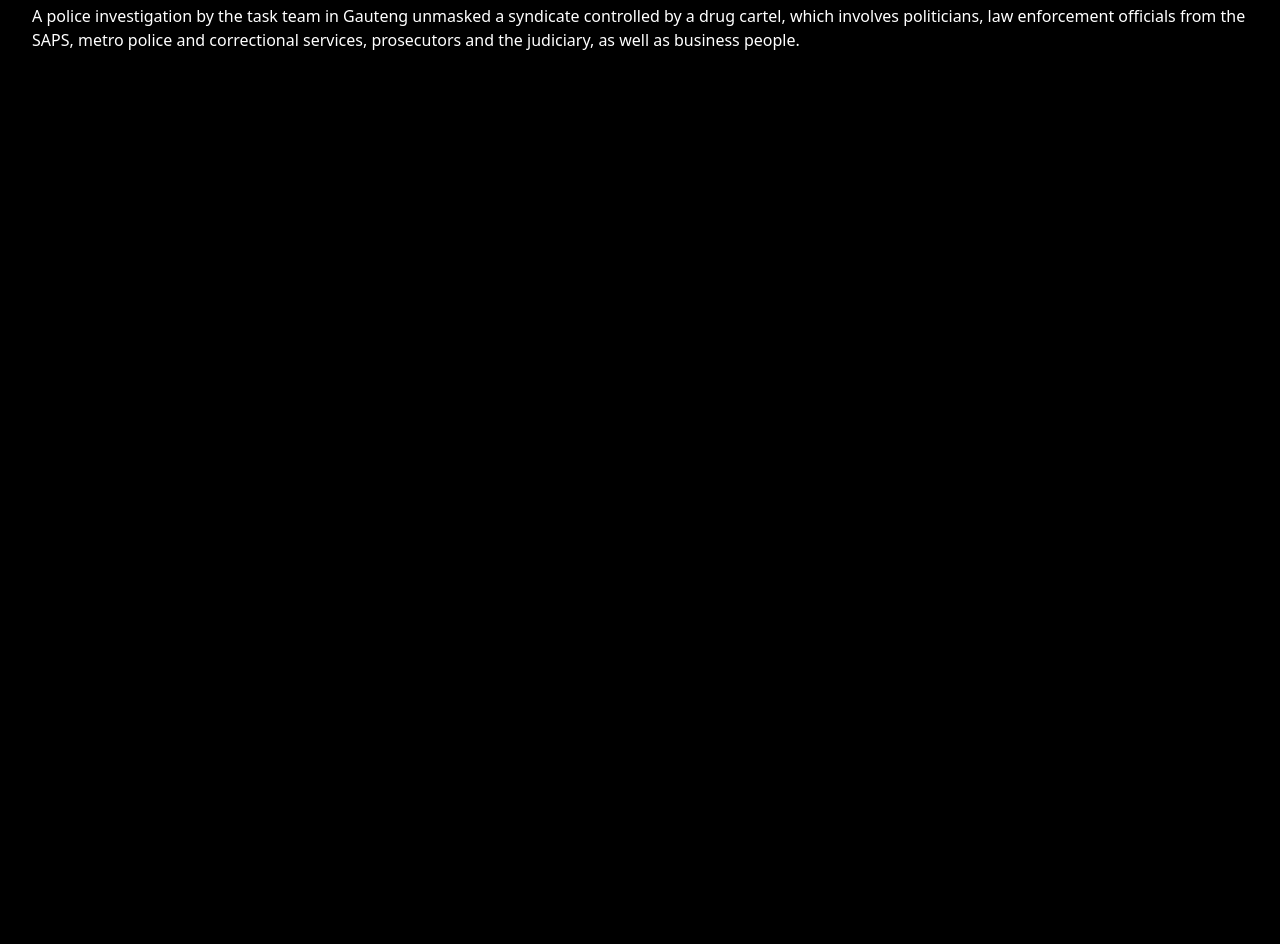
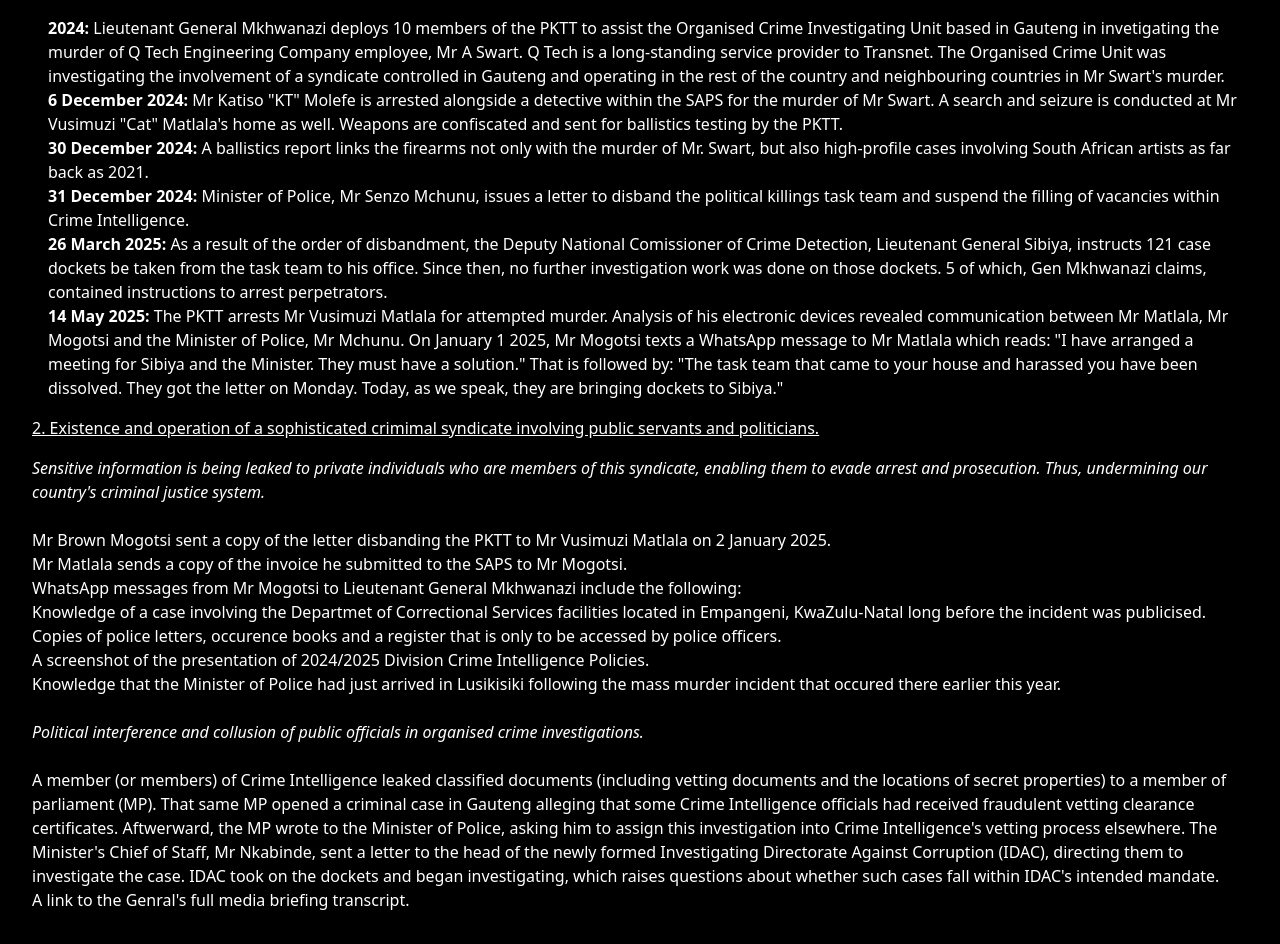
Before and after one commit to makeda-lelozwi/CorruptionTracker-FrontEnd, a React (Vite) app: page /allegations in a window 1280 px wide. Shown: the part 320-1264 px from the top of the page. Before the commit the page ends 800 px from the top, so only its background shows below. Built offline with nearby package versions, Linux system fonts and the light colour scheme.

Commit message:
Gather Lt Gen Mkhwanazi Allegations

```diff
--- a/src/pages/Allegations.jsx
+++ b/src/pages/Allegations.jsx
@@ -6,19 +6,116 @@
         <div className="p-8">
 
             <div className="flex items-center mb-6 justify-center">
-                <h1 className="text-2xl mb-4 ">Allegations made by Lt-Gen Mkhwanazi on 6 July 2025</h1>
+                <h1 className=" mb-4 ">Allegations made by Lieutenant General Mkhwanazi on 6 July 2025</h1>
             </div>
 
-            <p className="mb-6 uppercase text-lg text-pretty">A sophisticated criminal syndicate has infiltrated law enforcement and intelligence structures in South Africa</p>
+            <p className="mb-6 uppercase text-2xl text-pretty">A sophisticated criminal syndicate has infiltrated law enforcement and intelligence structures in South Africa</p>
             <div className="flex flex-col gap-4">
                 <h2 className="underline">1. The Political Killings Task Team Disbandment</h2>
-                <p> The Minister of Police allegedly interfered with sensitive police investigations and colluded with business people, including a murder accused, to disband the Political Killings Task Team based in KwaZulu-Natal.</p>
+                <p className="italic"> The Minister of Police allegedly interfered with sensitive police investigations and colluded with business people, including a murder accused, to disband the Political Killings Task Team based in KwaZulu-Natal.  Lt-Gen Mkhwanazi believes that the PKTT assisting Gauteng Crime Intelligence's investigation of a criminal syndicate led to its disbandment.
+                   <br></br> </p>
 
+                <ul className="ml-4">
+                <li>
+                    <span className="font-bold">
+                         2024:
+                    </span>{" "}
+                    Lieutenant General Mkhwanazi deploys 10 members of the PKTT to assist the Organised Crime Investigating Unit based in Gauteng in invetigating the murder of Q Tech Engineering Company employee, Mr A Swart. Q Tech is a long-standing service provider to Transnet. The Organised Crime Unit was investigating the involvement of a syndicate controlled in Gauteng and operating in the rest of the country and neighbouring countries in Mr Swart's murder.
+
+                    <br></br>
+                    {/*
+                   Those discovered to have been involved in this syndicate include:
+                   <ul>
+                    <li>
+                        Current serving members of parliament
+                    </li>
+                    <li>
+                        Members of the South African Police Service, the Metro Police, and Correctional Services
+                    </li>
+                    <li>
+                        Gauteng provincial prosecutors and members of the Judiciary
+                    </li>
+                    <li>
+                        Business people
+                    </li>
+                   </ul> */}
+                </li>
+                <li>
+                    <span className="font-bold">6 December 2024: </span> Mr Katiso "KT" Molefe is arrested alongside a detective within the SAPS for the murder of Mr Swart.  A search and seizure is conducted at Mr Vusimuzi "Cat" Matlala's home as well. Weapons are confiscated and sent for ballistics testing by the PKTT.
+                </li>
+
+                {/* <li>
+                    <span className="font-bold">17 December 2024: </span> Mr Vusimuzi Matlala allegedly files a false theft complaint against the PKTT under the instruction of Lieutenant General Sibiya.
+                </li>
+
+                  <li>
+                    <span className="font-bold">18 - 19 December 2024: </span> PKTT visits Mr Matlala's offices to conduct a compliance inspection of his firearms.
+                </li> */}
+
+                <li>
+                    <span className="font-bold">30 December 2024: </span> A ballistics report links the firearms not only with the murder of Mr. Swart, but also high-profile cases involving South African artists as far back as 2021.
+                </li>
+                <li>
+                    <span className="font-bold">31 December 2024: </span> Minister of Police, Mr Senzo Mchunu, issues a letter to disband the political killings task team and suspend the filling of vacancies within Crime Intelligence.
+                </li>
+                <li>
+                    <span className="font-bold">26 March 2025:</span> As a result of the order of disbandment, the Deputy National Comissioner of Crime Detection, Lieutenant General Sibiya, instructs 121 case dockets be taken from the task team to his office. Since then, no further investigation work was done on those dockets. 5 of which, Gen Mkhwanazi claims, contained instructions to arrest perpetrators.
+                </li>
+                 <li>
+                     <span className="font-bold">14 May 2025: </span> The PKTT arrests Mr Vusimuzi Matlala for attempted murder. Analysis of his electronic devices revealed communication between Mr Matlala, Mr Mogotsi and the Minister of Police, Mr Mchunu. On January 1 2025, Mr Mogotsi texts a WhatsApp message to Mr Matlala which reads: "I have arranged a meeting for Sibiya and the Minister. They must have a solution." That is followed by: "The task team that came to your house and harassed you have been dissolved. They got the letter on Monday. Today, as we speak, they are bringing dockets to Sibiya."
+                </li>
+                </ul>
                 <h2 className="underline">2. Existence and operation of a sophisticated crimimal syndicate involving public servants and politicians.  </h2>
-                <p>A police investigation by the task team in Gauteng unmasked a syndicate controlled by a drug cartel, which involves politicians, law enforcement officials from the SAPS, metro police and correctional services, prosecutors and the judiciary, as well as business people.</p>
+                <ul>
+                    <li>
+                        <p className="italic">
+                        Sensitive information is being leaked to private individuals who are members of this syndicate, enabling them to evade arrest and prosecution. Thus, undermining our country's criminal justice system.
+                        </p>
+                        <br />
+
+                         <ul>
+                        <li>
+                            Mr Brown Mogotsi sent a copy of the letter disbanding the PKTT to Mr Vusimuzi Matlala on 2 January 2025.
+                        </li>
+                        <li>
+                            Mr Matlala sends a copy of the invoice he submitted to the SAPS to Mr Mogotsi.
+                        </li>
+                        <li>
+                            WhatsApp messages from Mr Mogotsi to Lieutenant General Mkhwanazi include the following:
+                            <ul>
+                                <li>
+                                    Knowledge of a case involving the Departmet of Correctional Services facilities located in Empangeni, KwaZulu-Natal long before the incident was publicised.
+                                </li>
+                                <li>
+                                Copies of police letters, occurence books and a register that is only to be accessed by police officers.
+                                </li>
+                                <li>
+                                A screenshot of the presentation of 2024/2025 Division Crime Intelligence Policies.
+                                </li>
+                                <li>
+                                    Knowledge that the Minister of Police had just arrived in Lusikisiki following the mass murder incident that occured there earlier this year.
+                                </li>
+                            </ul>
+                        </li>
+                    </ul>
+
+                    {/* The Chief of Staff of the Minister of Police, Mr Nkabinde, allegedly confirmed that a Mr Brown Mogotsi was an associate of the Minister of Police but was not formally employed in a department. */}
+
+                    </li>
+                    <br></br>
+                    <li>
+                        <p className="italic">Political interference and collusion of public officials in organised crime investigations.</p>
+                        <br />
+                        <div>
+                            A member (or members) of Crime Intelligence leaked classified documents (including vetting documents and the locations of secret properties) to a member of parliament (MP). That same MP opened a criminal case in Gauteng alleging that some Crime Intelligence officials had received fraudulent vetting clearance certificates. Aftwerward, the MP wrote to the Minister of Police, asking him to assign this investigation into Crime Intelligence's vetting process elsewhere. The Minister's Chief of Staff, Mr Nkabinde, sent a letter to the head of the newly formed Investigating Directorate Against Corruption (IDAC), directing them to investigate the case. IDAC took on the dockets and began investigating, which raises questions about whether such cases fall within IDAC's intended mandate.
+                        </div>
+                    </li>
+                </ul>
             </div>
+
+           <a target="blank" href="https://www.politicsweb.co.za/documents/transcript-nhlanhla-mkhwanazis-bombshell-press-con?utm_source=chatgpt.com"> A link to the Genral's full media briefing transcript.</a>
         </div>
-        </>
+    </>
 
     );
 }
```
Also changed, not shown: 1 other file (tests, documents, lock files or other folders).
